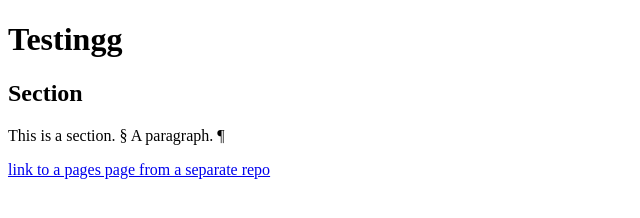
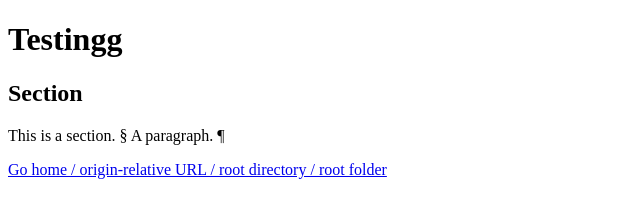
Before and after one commit to chasemarangu/test-index-html, a plain HTML site: page index.html in a window 1280 px wide. Shown: the whole page, without its empty margins (0-640 px from the left). Drawn offline with Linux system fonts and the light colour scheme.

Commit message:
Update index.html

```diff
--- a/index.html
+++ b/index.html
@@ -10,7 +10,7 @@
       <section>
         <h2>Section</h2>
         <p>This is a section. § A paragraph. &#x00b6;</p>
-        <a href=/test-index-html>link to a pages page from a separate repo</a>
+        <a href=/>Go home / origin-relative URL / root directory / root folder</a>
       </section>
     </main>
   </body>
```
